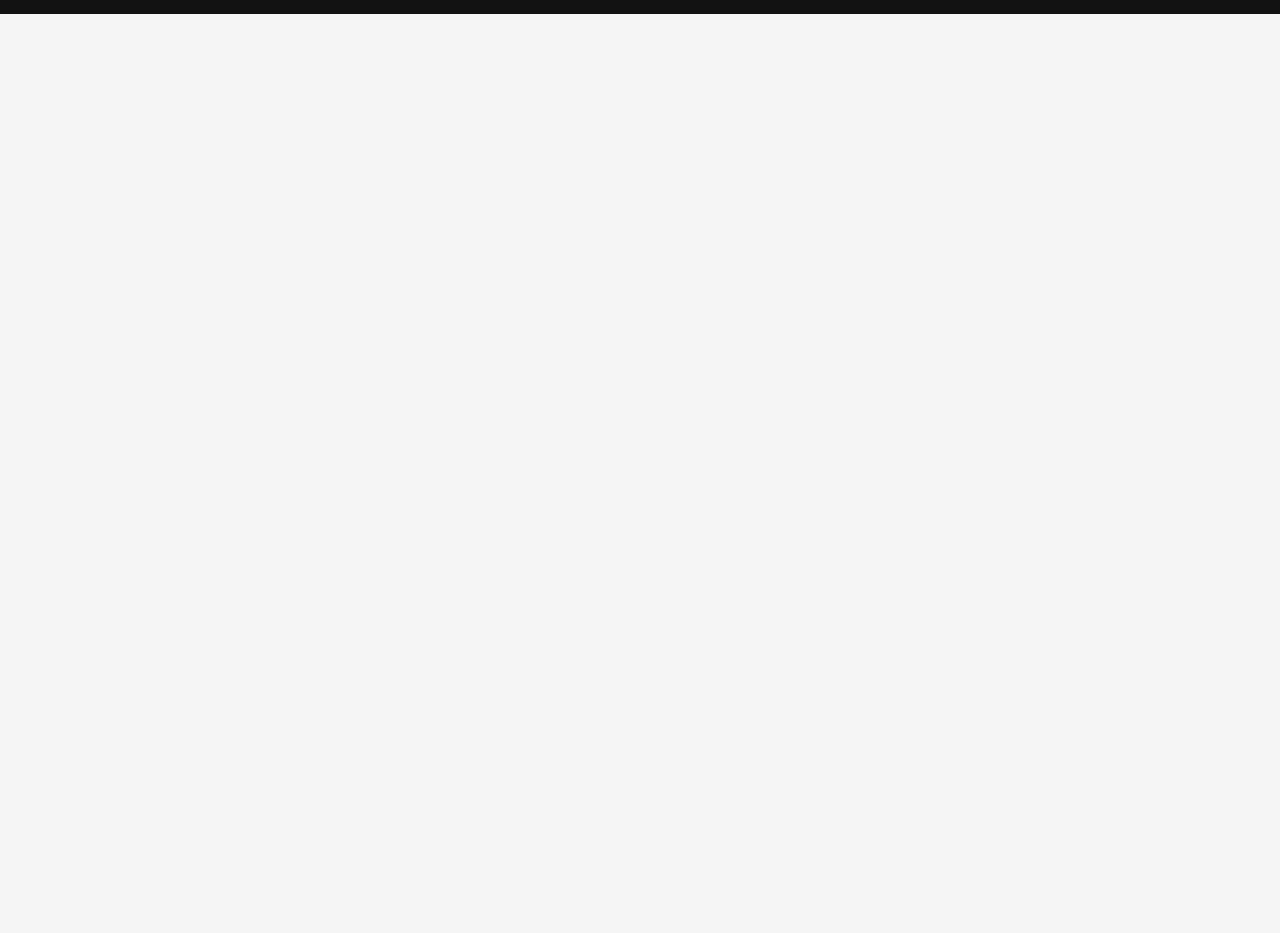
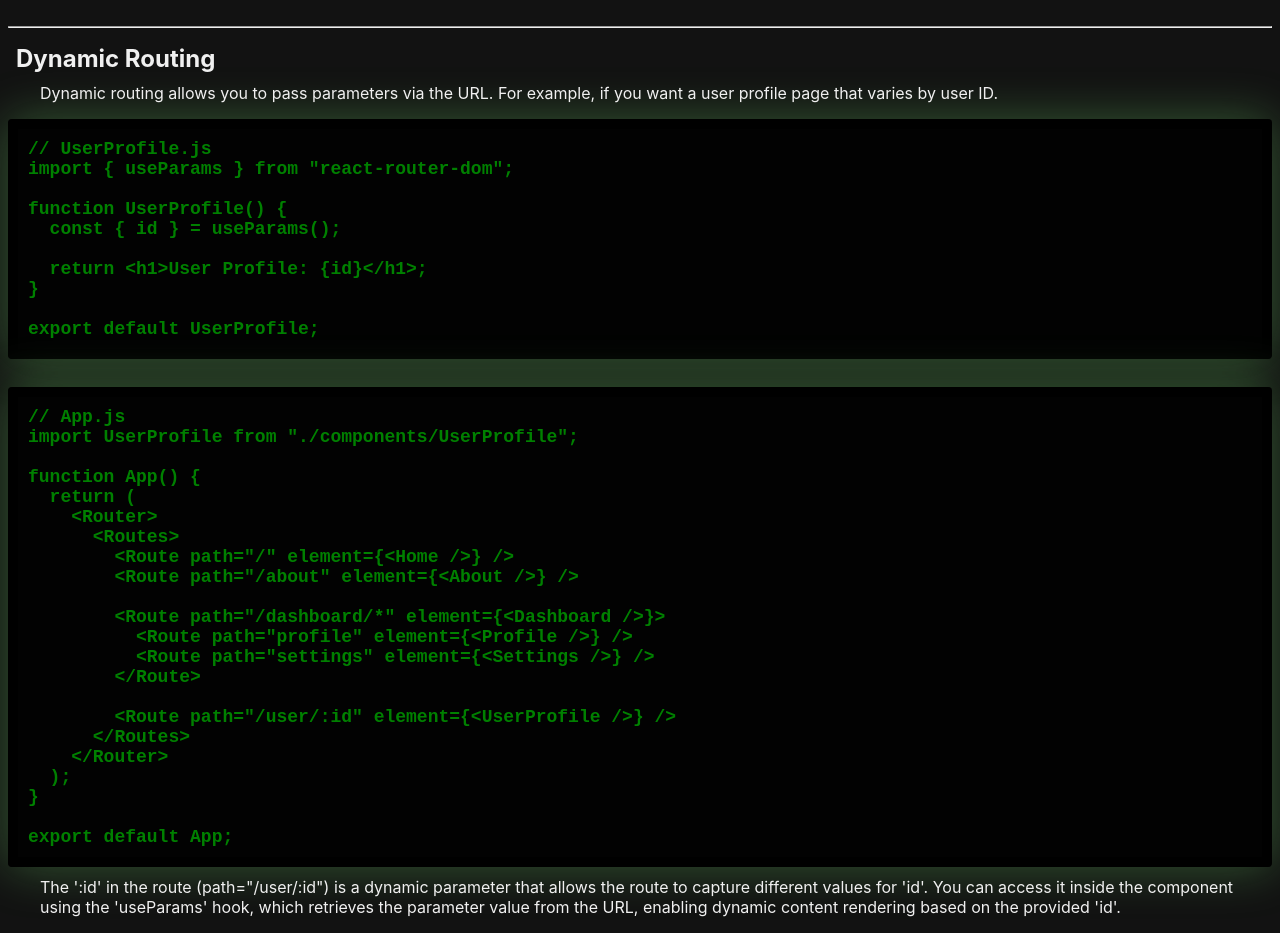
Before and after one commit to rees-kyle/react_showcase, a React (Create React App) app in the folder project/: page /react-router in a window 1280 px wide. Shown: the part 2809-3742 px from the top of the page. Before the commit the page ends 2823 px from the top, so only its background shows below. Built offline with nearby package versions, Linux system fonts and the light colour scheme.

Commit message:
Add Dynamic component
- Added component file.
- Added to index in components folder.
- Imported and added component to page.

```diff
--- /dev/null
+++ b/project/src/components/routing/react_router/Dynamic.js
@@ -0,0 +1,65 @@
+const Dynamic = () => {
+  return (
+    <div>
+      <br/>
+      <hr/>
+      <h2>Dynamic Routing</h2>
+      <p>
+        Dynamic routing allows you to pass parameters via the URL.
+        For example, if you want a user profile page that varies by user ID.
+      </p>
+
+      <pre>
+        <code>
+          {`// UserProfile.js
+import { useParams } from "react-router-dom";
+
+function UserProfile() {
+  const { id } = useParams();
+
+  return <h1>User Profile: {id}</h1>;
+}
+
+export default UserProfile;
+`}
+        </code>
+      </pre>
+      <br/>
+      <pre>
+        <code>
+          {`// App.js
+import UserProfile from "./components/UserProfile";
+
+function App() {
+  return (
+    <Router>
+      <Routes>
+        <Route path="/" element={<Home />} />
+        <Route path="/about" element={<About />} />
+
+        <Route path="/dashboard/*" element={<Dashboard />}>
+          <Route path="profile" element={<Profile />} />
+          <Route path="settings" element={<Settings />} />
+        </Route>
+
+        <Route path="/user/:id" element={<UserProfile />} />
+      </Routes>
+    </Router>
+  );
+}
+
+export default App;
+`}
+        </code>
+      </pre>
+
+      <p>
+        The ':id' in the route (path="/user/:id") is a dynamic parameter that allows the route to capture different values for 'id'.
+        You can access it inside the component using the 'useParams' hook, which retrieves the parameter value from the URL,
+        enabling dynamic content rendering based on the provided 'id'.
+      </p>
+    </div>
+  );
+};
+
+export default Dynamic;
--- a/project/src/components/routing/react_router/index.js
+++ b/project/src/components/routing/react_router/index.js
@@ -2,3 +2,4 @@ export { default as ReactRouter } from './ReactRouter';
 export { default as Install } from './Install';
 export { default as Basic } from './Basic';
 export { default as Nested } from './Nested';
+export { default as Dynamic } from './Dynamic';
--- a/project/src/pages/routing/ReactRouterPage.js
+++ b/project/src/pages/routing/ReactRouterPage.js
@@ -2,7 +2,8 @@ import {
   ReactRouter,
   Install,
   Basic,
-  Nested
+  Nested,
+  Dynamic
 } from '../../components/routing/react_router';
 
 const ReactRouterPage = () => {
@@ -12,6 +13,7 @@ const ReactRouterPage = () => {
       <Install />
       <Basic />
       <Nested />
+      <Dynamic />
     </>
   );
 };
```
